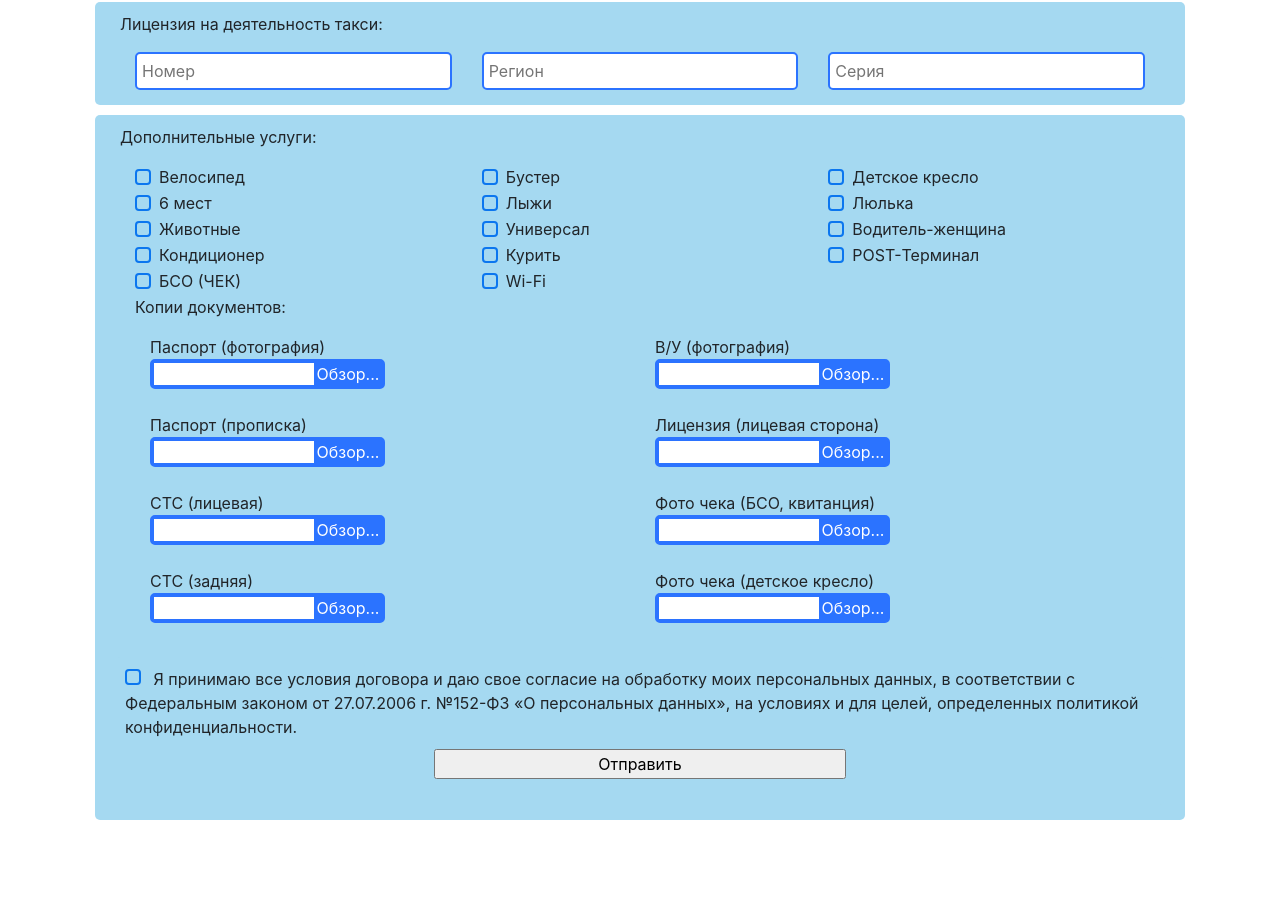
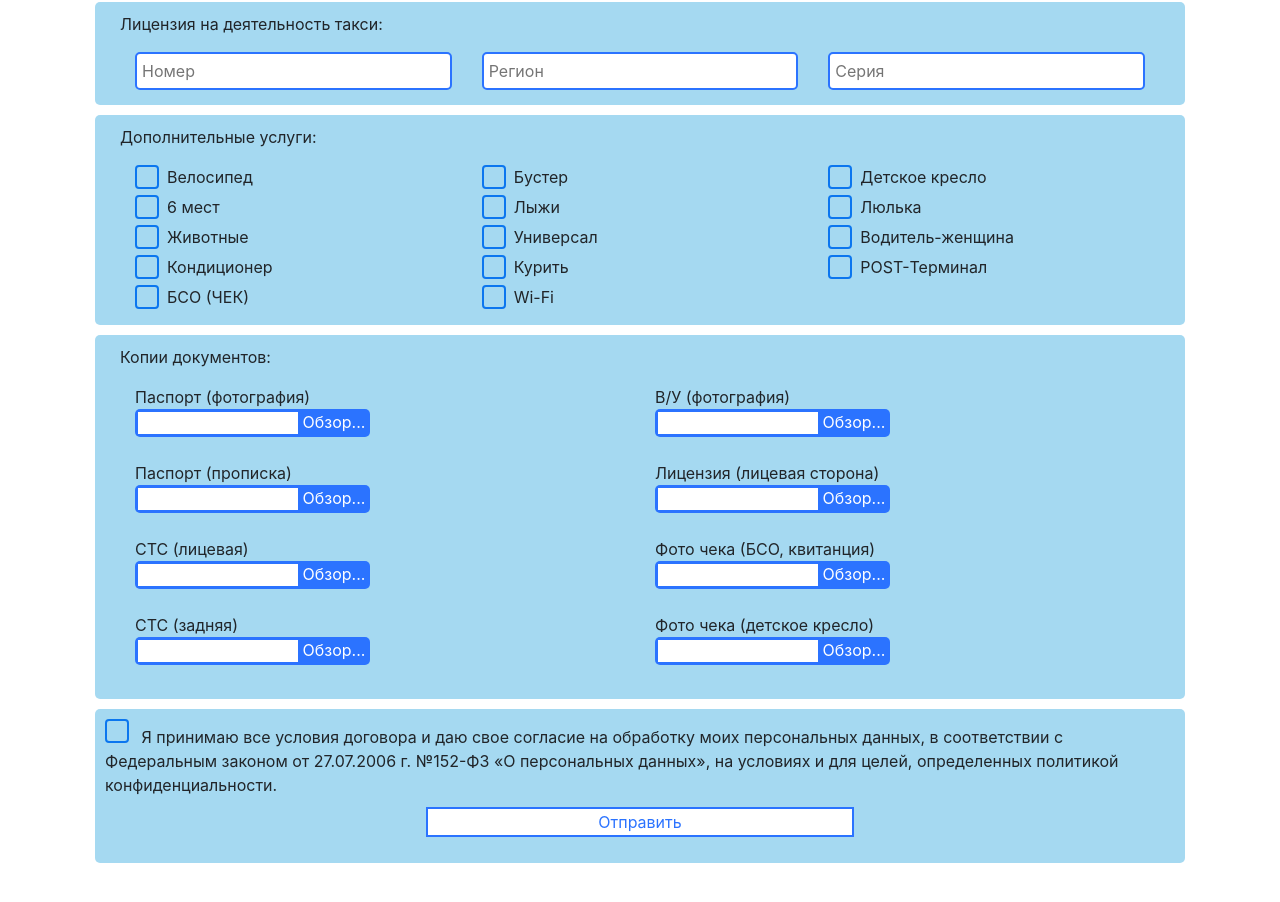
Before and after one commit to maxim22351/informT7, a plain HTML site: page index.html in a window 1280 px wide. Shown: the part 1243-2145 px from the top of the page. Before the commit the page ends 2116 px from the top, so only its background shows below. Drawn offline with nearby package versions, Linux system fonts and the light colour scheme.

Commit message:
final_one

```diff
--- a/css/style.css
+++ b/css/style.css
@@ -47,9 +47,20 @@
 }
 
 .submit {
+  color: #2B73FF;
 	margin: 0 auto;
 	width: 40%;
   margin-top: 10px;
+  border: solid 2px #2B73FF;
+  background-color: #fff;
+  transition: 0.5s all ease;
+  cursor: pointer;
+}
+
+.submit:hover{
+  transition: 0.5s all ease;
+  background-color: #2B73FF;
+  color: #fff;
 }
 
 .button {
@@ -63,26 +74,24 @@
 
 .fileform {
   background-color: #2B73FF;
-    border: 2px solid #2B73FF;
-    border-radius: 2px;
+  /* border: 1px solid #2B73FF; */
   cursor: pointer;
-    height: 30px;
+  height: 28px;
   overflow: hidden;
-    padding: 2px;
+  padding: 3px;
   position: relative;
   text-align: left;
   vertical-align: middle;
   width: 235px;
 	border-radius: 5px;
 	transition: 0.2s all ease;
-	cursor: pointer;
 }
 
 
 
 .fileform .selectbutton {
     background-color: #2B73FF;
-    border: 1px solid #2B73FF;
+    /* border: 0px solid #2B73FF; */
     color: #FFFFFF;
     float: right;
     font-size: 16px;
@@ -143,8 +152,8 @@ label{
   .custom-checkbox+label::before {
     content: '';
     display: inline-block;
-    width: 1em;
-    height: 1em;
+    width: 1.5em;
+    height: 1.5em;
     flex-shrink: 0;
     flex-grow: 0;
     border: 2px solid #0b76ef;
```
Also changed, not shown: index.html (+6 -6 lines). Lines whose indentation alone changed are shown as unchanged.
